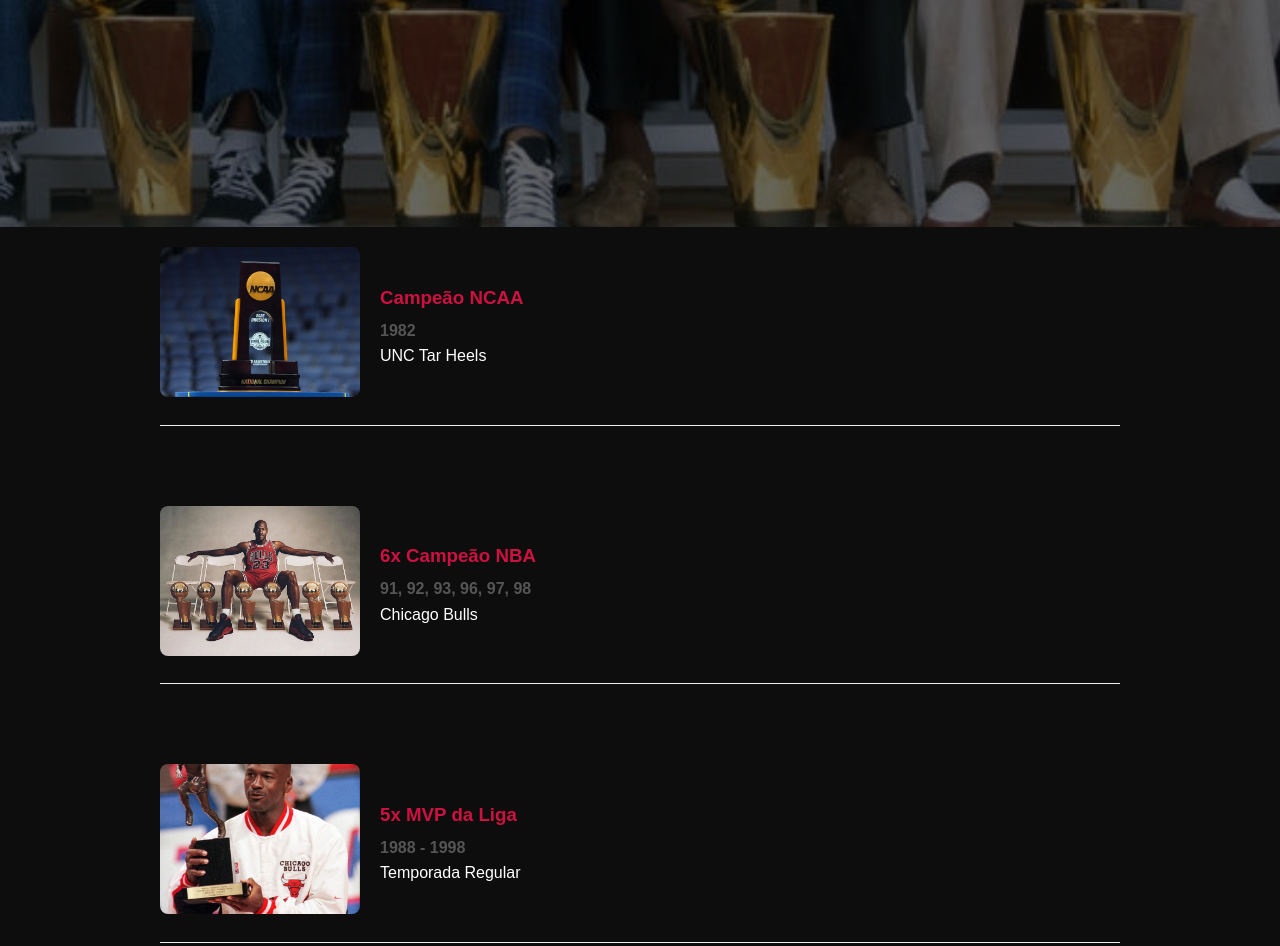
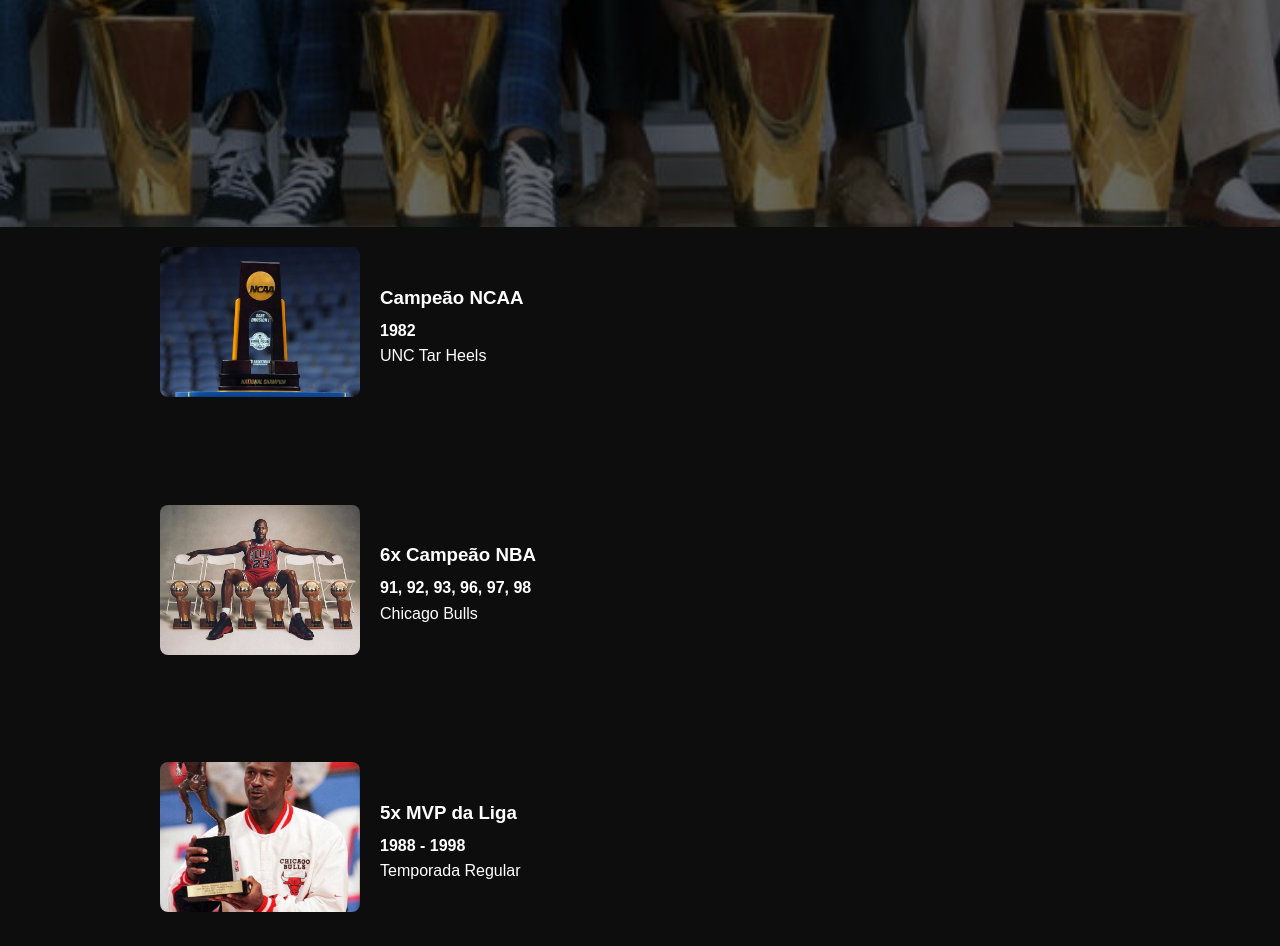
Before and after one commit to thejonasfelix/Projeto-X, a website: page public/dashboard/sala-trofeus.html in a window 1280 px wide. Shown: the part 663-1609 px from the top of the page. Drawn offline with nearby package versions, Linux system fonts and the light colour scheme.

Commit message:
pequenas alterações

```diff
--- a/public/css/dashboards.css
+++ b/public/css/dashboards.css
@@ -786,7 +786,6 @@
     align-items: center;
     gap: 20px;
     margin-bottom: 30px; /* Espaço entre cada conquista */
-    border-bottom: 1px solid #eee; /* Linha sutil separadora */
     padding-bottom: 20px;
 }
 
@@ -799,12 +798,12 @@
 
 .conteudo-texto h3 {
     margin: 0 0 5px 0;
-    color: #ce1141; /* Vermelho Bulls */
+    color: white; /* Vermelho Bulls */
 }
 
 .year {
     font-weight: bold;
-    color: #555;
+    color: white;
 }
 
 .stats-controls {
```
Also changed, not shown: public/dashboard/estatisticas.html (+3 -12 lines).
